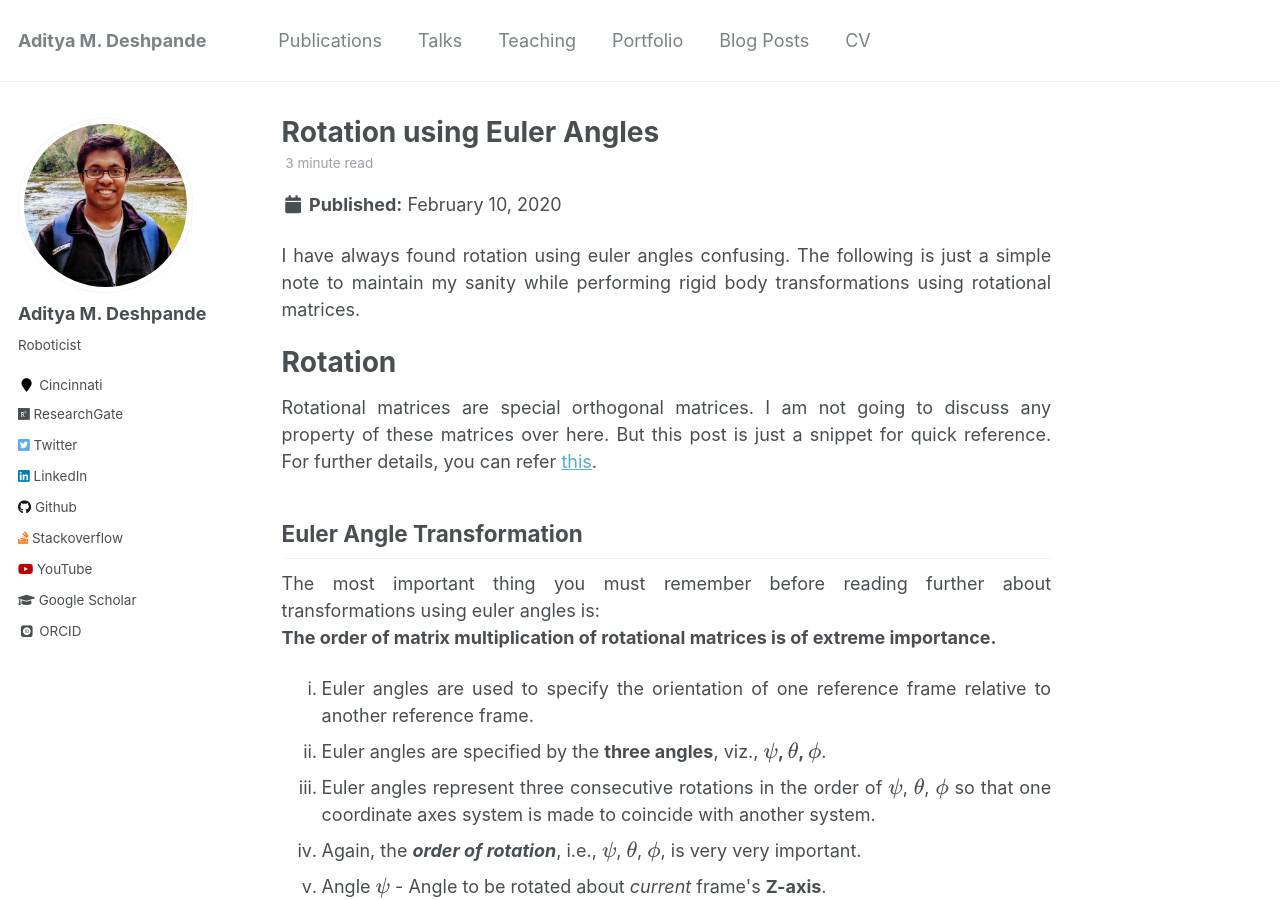
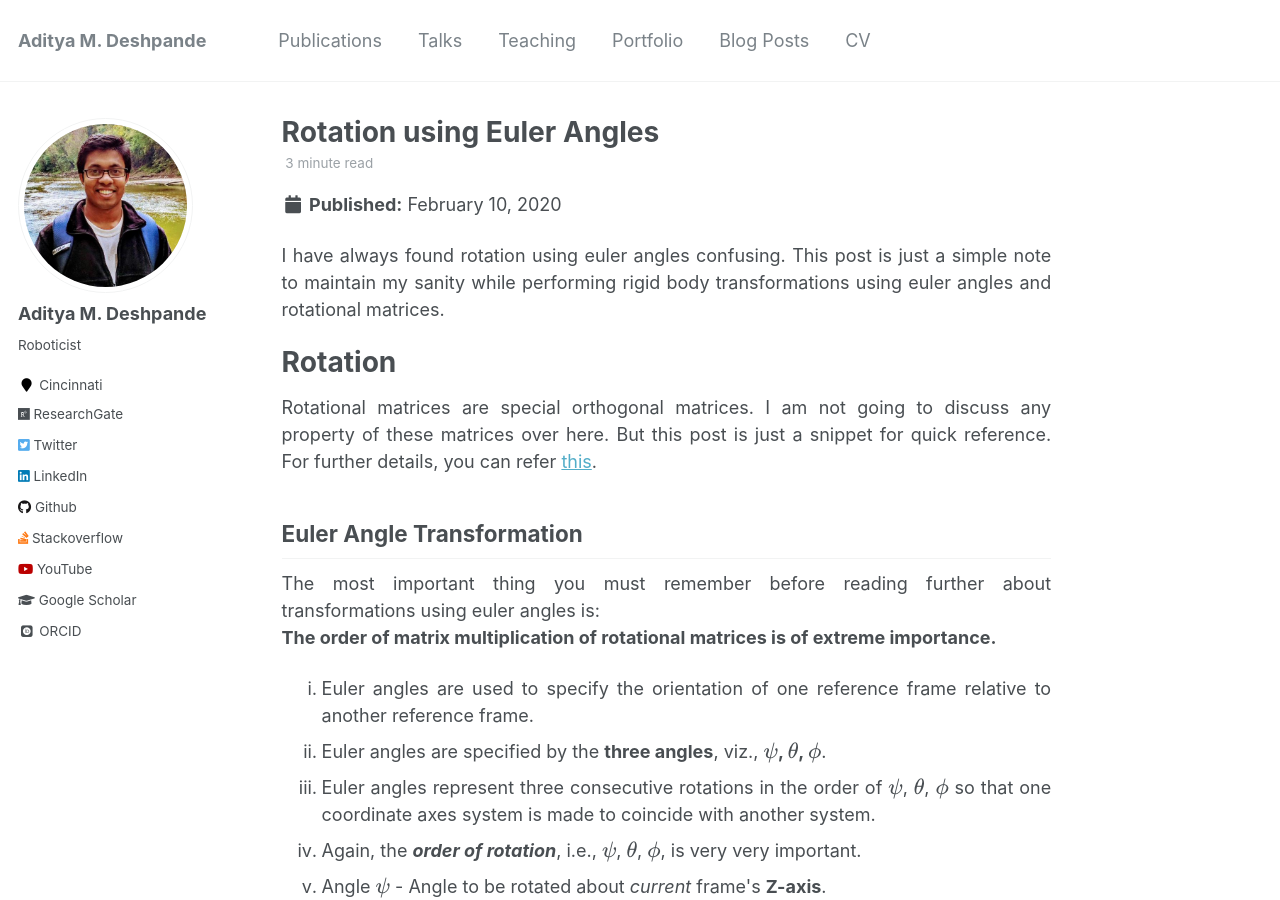
Before and after one commit to adipandas/adipandas.github.io, a Jekyll site: the page built from _posts/2020-02-10-euler-rotation.md, in a window 1280 px wide and 900 px high. Built offline with Jekyll 4.4.1, drawn with Linux system fonts in a browser that asks for light colours; some web fonts are replaced; formulas are drawn with MathJax 3; comment, search, counter and statistics services are not loaded.

Commit message:
Update 2020-02-10-euler-rotation.md

```diff
--- a/_posts/2020-02-10-euler-rotation.md
+++ b/_posts/2020-02-10-euler-rotation.md
@@ -8,7 +8,7 @@ tags:
   - Rotation Matrix
 ---
 
-I have always found rotation using euler angles confusing. The following is just a simple note to maintain my sanity while performing rigid body transformations using rotational matrices.
+I have always found rotation using euler angles confusing. This post is just a simple note to maintain my sanity while performing rigid body transformations using euler angles and rotational matrices.
 
 # Rotation
 
```
